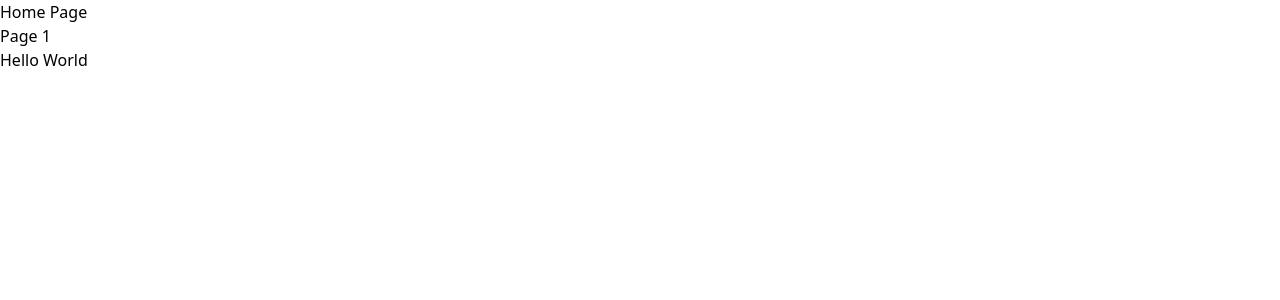
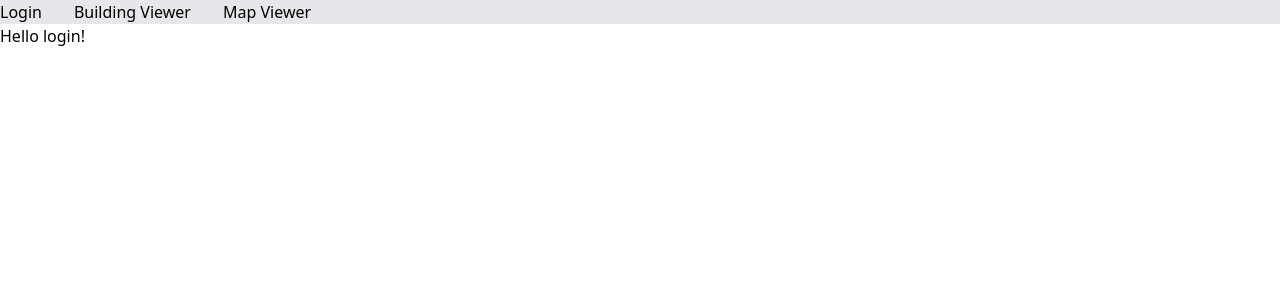
Before and after one commit to badiarq/global-bim, a React (Create React App) app: page / in a window 1280 px wide. Shown: the top 300 px of the page. Built offline with nearby package versions, Linux system fonts and the light colour scheme.

Commit message:
Routing the project

```diff
--- a/public/styles.css
+++ b/public/styles.css
@@ -606,6 +606,38 @@ video {
   margin-bottom: 1.25rem;
 }
 
+.mr-10 {
+  margin-right: 2.5rem;
+}
+
+.mr-8 {
+  margin-right: 2rem;
+}
+
+.mr-5 {
+  margin-right: 1.25rem;
+}
+
+.mr-6 {
+  margin-right: 1.5rem;
+}
+
+.flex {
+  display: flex;
+}
+
+.flex-row {
+  flex-direction: row;
+}
+
+.flex-wrap {
+  flex-wrap: wrap;
+}
+
+.justify-items-start {
+  justify-items: start;
+}
+
 .rounded-xl {
   border-radius: 0.75rem;
 }
@@ -617,6 +649,11 @@ video {
 .bg-gray-200 {
   --tw-bg-opacity: 1;
   background-color: rgb(229 231 235 / var(--tw-bg-opacity));
+}
+
+.bg-gray-100 {
+  --tw-bg-opacity: 1;
+  background-color: rgb(243 244 246 / var(--tw-bg-opacity));
 }
 
 .p-8 {
--- a/src/App.js
+++ b/src/App.js
@@ -1,10 +1,11 @@
-import React from 'react';
-import { BrowserRouter, Routes, Route } from 'react-router-dom'
+import { BrowserRouter, Routes, Route } from "react-router-dom";
+import { LoginForm } from "./components/login-form";
+import { BuildingViewer } from "./components/building-viewer";
+import { MapViewer } from "./components/map-viewer";
 
 // page components
-import Navbar from './components/Navbar'
-import Home from './pages/home/Home'
-import Create from './pages/create/Create'
+import Navbar from "./components/Navbar";
+import Map from "./pages/map/map";
 
 function App() {
   return (
@@ -12,18 +13,15 @@ function App() {
       <BrowserRouter>
         <Navbar />
         <Routes>
-          <Route
-                exact path="/"
-                element={<Home/>}
-            />
-          <Route
-                path="/create"
-                element={<Create/>}
-            />
+          <Route path="/building" element={<BuildingViewer />} />
+          <Route path="/map" element={<MapViewer />} />
+          <Route path="/login" element={<LoginForm />} />
+          <Route path="/" element={<LoginForm />} />
+          <Route path="/map" element={<Map />} />
         </Routes>
       </BrowserRouter>
     </div>
   );
 }
 
-export default App
+export default App;
--- a/src/components/Navbar.js
+++ /dev/null
@@ -1,18 +0,0 @@
-import React from "react";
-import { Link } from "react-router-dom";
-
-export default function Navbar() {
-
-    return (
-        <div className="navbar">
-            <nav>
-                <Link to="/">
-                    <h1>Home Page</h1>
-                </Link>
-                <Link to="/create">
-                    <h1>Page 1</h1>
-                </Link>
-            </nav>
-        </div>
-    )
-}
--- /dev/null
+++ b/src/components/Navbar.tsx
@@ -0,0 +1,20 @@
+import { Link } from "react-router-dom";
+
+export default function Navbar() {
+
+    return (
+        <div className="navbar">
+            <nav className="flex bg-gray-200">
+                <Link to="/login" className="mr-8">
+                    <h1>Login</h1>
+                </Link>
+                <Link to="/building" className="mr-8">
+                    <h1>Building Viewer</h1>
+                </Link>
+                <Link to="/map" className="mr-8">
+                    <h1>Map Viewer</h1>
+                </Link>
+            </nav>
+        </div>
+    )
+}
--- /dev/null
+++ b/src/components/building-viewer.tsx
@@ -0,0 +1,5 @@
+import { FC } from "react";
+
+export const BuildingViewer: FC = () => {
+  return <h1>Hello building viewer!</h1>;
+};
--- /dev/null
+++ b/src/components/login-form.tsx
@@ -0,0 +1,5 @@
+import { FC } from "react";
+
+export const LoginForm: FC = () => {
+    return <h1>Hello login!</h1>
+}
--- /dev/null
+++ b/src/components/map-viewer.tsx
@@ -0,0 +1,5 @@
+import { FC } from "react";
+
+export const MapViewer: FC = () => {
+  return <h1>Hello map viewer!</h1>;
+};
--- a/src/pages/create/Create.js
+++ /dev/null
@@ -1,14 +0,0 @@
-import React from 'react';
-
-export default function Create() {
-
-    return (
-        <>
-            <div className="create">
-                <div>
-                    <h1>Page 1: Create</h1>
-                </div>
-            </div>
-        </>
-    )
-}
--- a/src/pages/home/Home.js
+++ /dev/null
@@ -1,14 +0,0 @@
-import React from 'react';
-
-export default function Home() {
-
-    return (
-        <>
-            <div className="home">
-                <div>
-                    <h1>Hello World</h1>
-                </div>
-            </div>
-        </>
-    )
-}
--- /dev/null
+++ b/src/pages/map/map.tsx
@@ -0,0 +1,12 @@
+export default function Map() {
+
+    return (
+        <>
+            <div className="map">
+                <div>
+                    <h1>Map Viewer Page</h1>
+                </div>
+            </div>
+        </>
+    )
+}
```
Also changed, not shown: tsconfig.json (added, +9 -0 lines).
